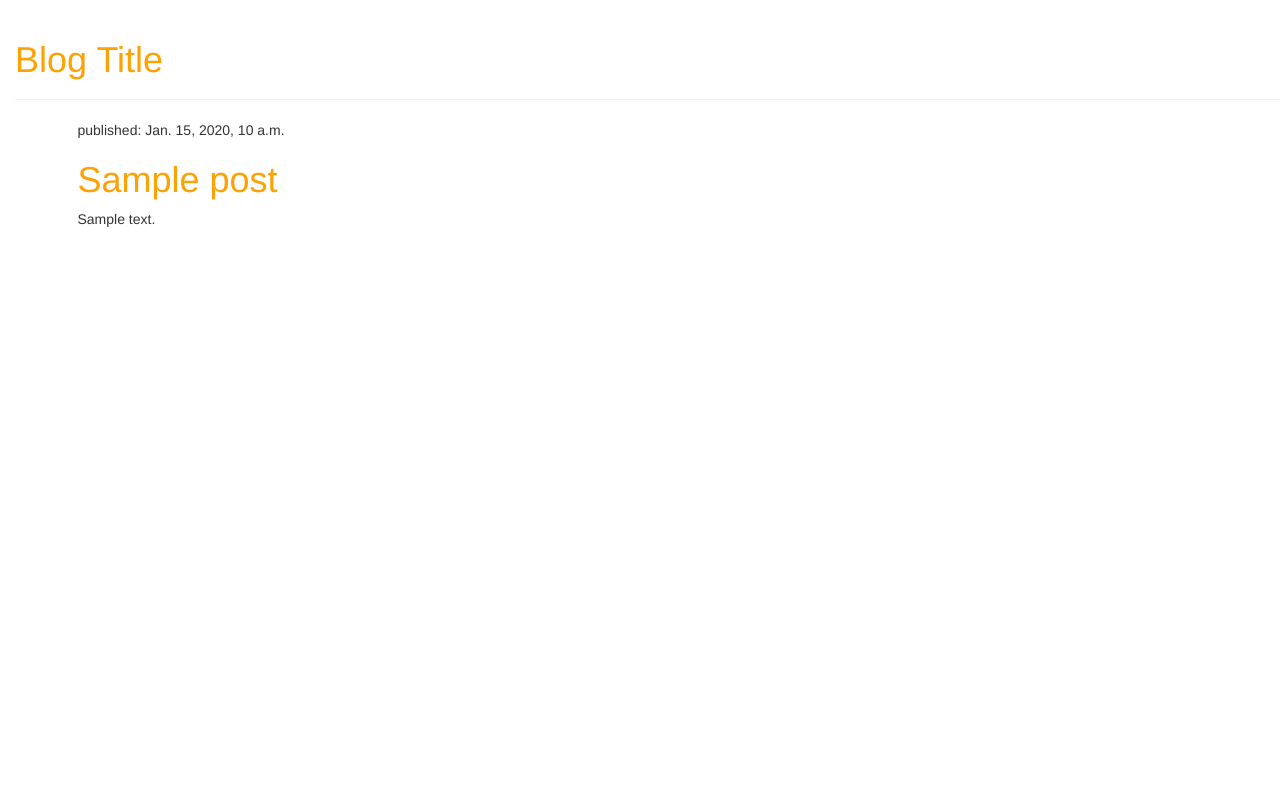
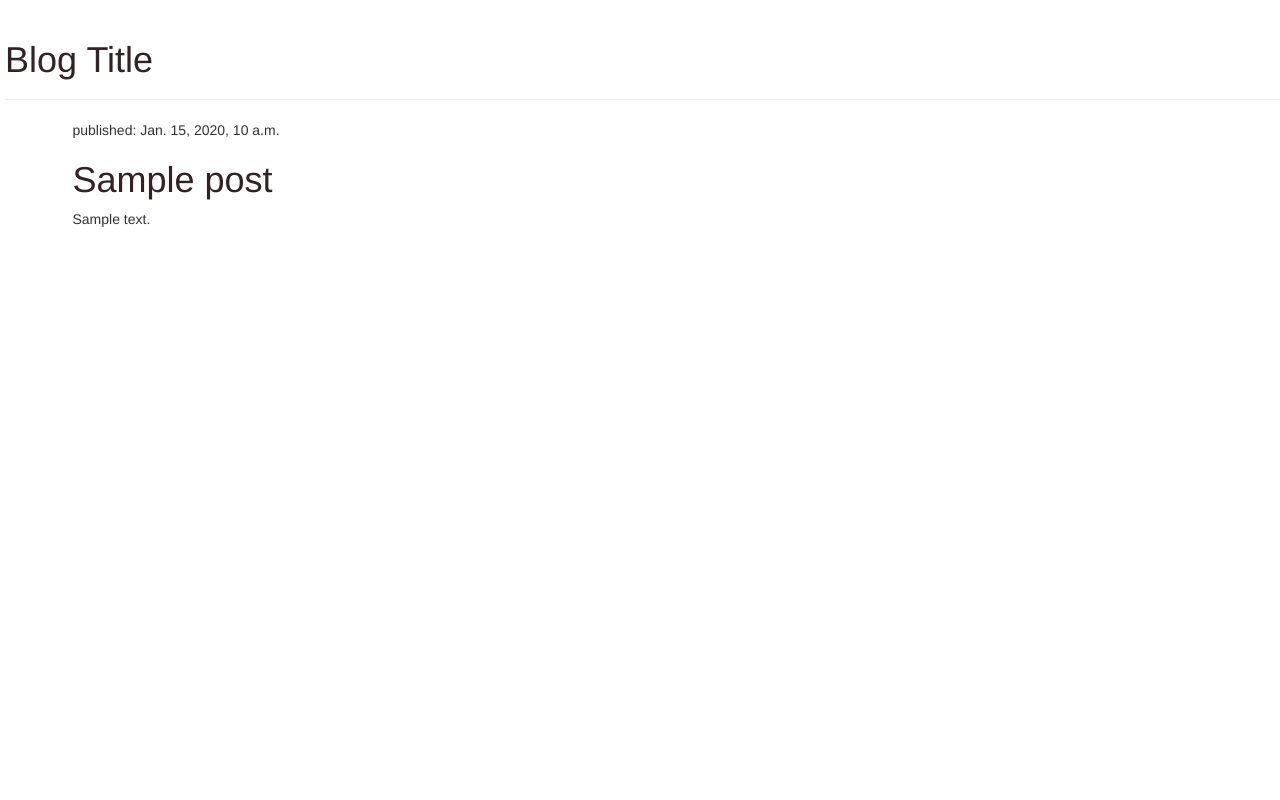
Before and after one commit to stepheweffie/blog, a Django app: template templates/post_list.html in a window 1280 px wide. Run offline with Django 3.2, Linux system fonts and the light colour scheme; the template is opened without the code that fills it: most values are stand-ins (such as "Sample title", 1, 10 or a date in 2020); data that the repository does not hold is empty; some libraries are stand-ins or nearby versions.

Commit message:
final commit

```diff
--- a/django_app/static/css/blog.css
+++ b/django_app/static/css/blog.css
@@ -1,7 +1,7 @@
 h1 a {
-    color: #FCA205;
+    color: #312325;
 }
 
 body {
-    padding-left: 15px;
+    padding-left: 5px;
 }
--- a/templates/base.html
+++ b/templates/base.html
@@ -13,7 +13,7 @@
     </div>
     <div class="content container">
         <div class="row">
-            <div class="col-md-4">
+            <div class="col-md-4 col-sm-1">
             {% block content %}
             {% endblock %}
             </div>
```
